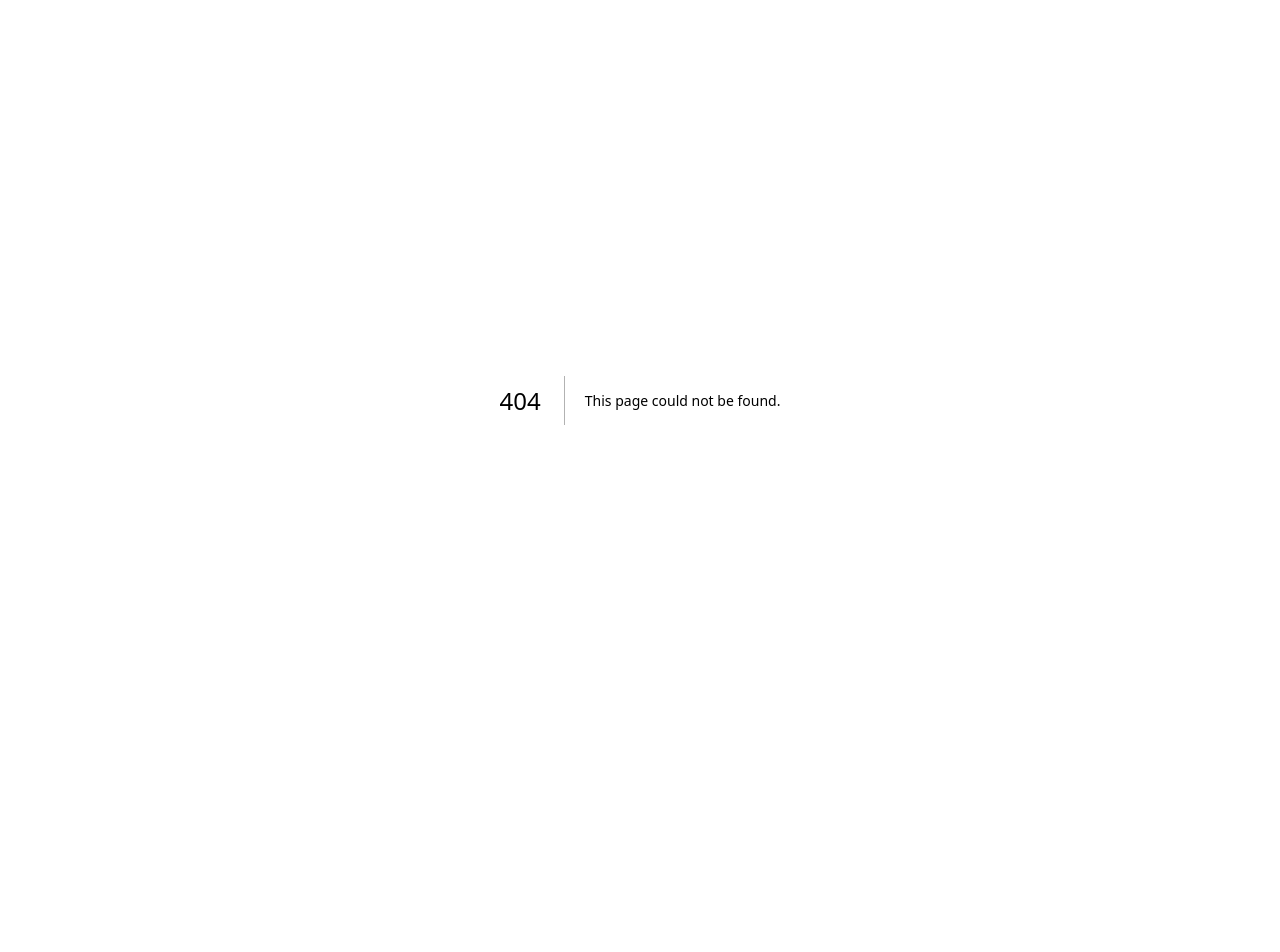
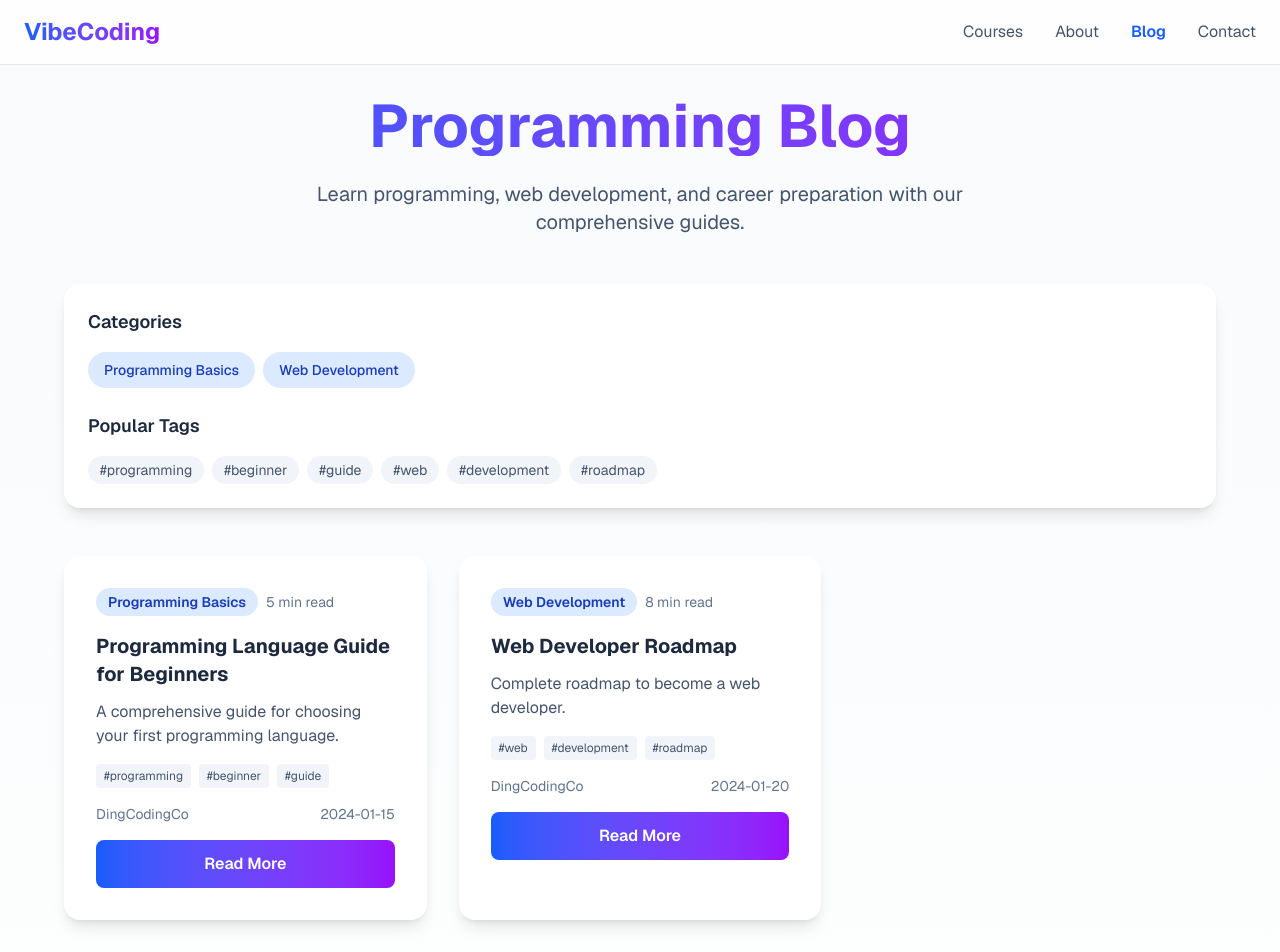
Before and after one commit to David-SY-Jeong/dingco-vibecoding, a Next.js app: page /blog in a window 1280 px wide. Before the commit this address had no page. Shown: the top 952 px of the page. Before the commit the page ends 800 px from the top, so only its background shows below. Built offline with nearby package versions, Linux system fonts and the light colour scheme.

Commit message:
fix: UTF-8 인코딩 문제 완전 해결
- Git에서 문제 파일 완전 제거 후 재생성
- 영어 콘텐츠로 임시 변경하여 인코딩 문제 방지
- 빌드 성공 확인
- Vercel 배포 준비 완료

```diff
--- /dev/null
+++ b/src/app/blog/page.tsx
@@ -0,0 +1,128 @@
+import { blogPosts, getAllCategories, getAllTags } from "@/data/blog";
+import Link from "next/link";
+
+export default function BlogPage() {
+  const categories = getAllCategories();
+  const tags = getAllTags();
+
+  return (
+    <div className="min-h-screen bg-gradient-to-b from-slate-50 to-white dark:from-slate-900 dark:to-slate-800">
+      <header className="fixed top-0 w-full bg-white/80 dark:bg-slate-900/80 backdrop-blur-md z-50 border-b border-slate-200 dark:border-slate-700">
+        <nav className="container mx-auto px-6 py-4 flex justify-between items-center">
+          <Link href="/" className="text-2xl font-bold bg-gradient-to-r from-blue-600 to-purple-600 bg-clip-text text-transparent">
+            VibeCoding
+          </Link>
+          <div className="hidden md:flex space-x-8">
+            <Link href="/#courses" className="text-slate-600 dark:text-slate-300 hover:text-blue-600 transition-colors">Courses</Link>
+            <Link href="/#about" className="text-slate-600 dark:text-slate-300 hover:text-blue-600 transition-colors">About</Link>
+            <Link href="/blog" className="text-blue-600 font-semibold">Blog</Link>
+            <Link href="/#contact" className="text-slate-600 dark:text-slate-300 hover:text-blue-600 transition-colors">Contact</Link>
+          </div>
+        </nav>
+      </header>
+
+      <main className="pt-24 pb-20 px-6">
+        <div className="container mx-auto max-w-6xl">
+          <div className="text-center mb-12">
+            <h1 className="text-4xl md:text-6xl font-bold mb-6 bg-gradient-to-r from-blue-600 to-purple-600 bg-clip-text text-transparent">
+              Programming Blog
+            </h1>
+            <p className="text-xl text-slate-600 dark:text-slate-300 max-w-3xl mx-auto">
+              Learn programming, web development, and career preparation with our comprehensive guides.
+            </p>
+          </div>
+
+          <div className="mb-12">
+            <div className="bg-white dark:bg-slate-800 rounded-2xl shadow-lg p-6">
+              <h3 className="text-lg font-semibold mb-4 text-slate-800 dark:text-white">Categories</h3>
+              <div className="flex flex-wrap gap-2 mb-6">
+                {categories.map((category) => (
+                  <span key={category} className="px-4 py-2 bg-blue-100 dark:bg-blue-900 text-blue-800 dark:text-blue-200 rounded-full text-sm font-medium">
+                    {category}
+                  </span>
+                ))}
+              </div>
+
+              <h3 className="text-lg font-semibold mb-4 text-slate-800 dark:text-white">Popular Tags</h3>
+              <div className="flex flex-wrap gap-2">
+                {tags.slice(0, 10).map((tag) => (
+                  <span key={tag} className="px-3 py-1 bg-slate-100 dark:bg-slate-700 text-slate-600 dark:text-slate-300 rounded-full text-sm">
+                    #{tag}
+                  </span>
+                ))}
+              </div>
+            </div>
+          </div>
+
+          <div className="grid md:grid-cols-2 lg:grid-cols-3 gap-8">
+            {blogPosts.map((post) => (
+              <article key={post.id} className="bg-white dark:bg-slate-800 rounded-2xl shadow-lg hover:shadow-xl transition-shadow overflow-hidden">
+                <div className="p-8">
+                  <div className="mb-4">
+                    <span className="inline-block bg-blue-100 dark:bg-blue-900 text-blue-800 dark:text-blue-200 text-sm font-semibold px-3 py-1 rounded-full">
+                      {post.category}
+                    </span>
+                    <span className="ml-2 text-slate-500 text-sm">
+                      {post.readTime} min read
+                    </span>
+                  </div>
+
+                  <h2 className="text-xl font-bold mb-3 text-slate-800 dark:text-white line-clamp-2">
+                    {post.title}
+                  </h2>
+
+                  <p className="text-slate-600 dark:text-slate-300 mb-4 line-clamp-3">
+                    {post.excerpt}
+                  </p>
+
+                  <div className="flex flex-wrap gap-2 mb-4">
+                    {post.tags.slice(0, 3).map((tag) => (
+                      <span key={tag} className="text-xs bg-slate-100 dark:bg-slate-700 text-slate-600 dark:text-slate-300 px-2 py-1 rounded">
+                        #{tag}
+                      </span>
+                    ))}
+                  </div>
+
+                  <div className="flex items-center justify-between text-sm text-slate-500 mb-4">
+                    <span>{post.author}</span>
+                    <span>{post.publishedAt}</span>
+                  </div>
+
+                  <Link
+                    href={`/blog/${post.slug}`}
+                    className="inline-block w-full bg-gradient-to-r from-blue-600 to-purple-600 text-white text-center py-3 rounded-lg font-semibold hover:shadow-lg transition-all duration-300 transform hover:scale-105"
+                  >
+                    Read More
+                  </Link>
+                </div>
+              </article>
+            ))}
+          </div>
+
+          <div className="mt-16 text-center">
+            <div className="bg-gradient-to-r from-blue-600 to-purple-600 rounded-2xl p-8 text-white">
+              <h3 className="text-2xl font-bold mb-4">Need More Learning Resources?</h3>
+              <p className="text-lg mb-6 opacity-90">
+                Learn programming with our systematic curriculum and practical projects.
+              </p>
+              <div className="flex flex-col sm:flex-row gap-4 justify-center">
+                <Link
+                  href="/#courses"
+                  className="bg-white text-blue-600 px-8 py-4 rounded-full font-semibold hover:bg-blue-50 transition-colors"
+                >
+                  View Courses
+                </Link>
+                <Link
+                  href="/#contact"
+                  className="border-2 border-white text-white px-8 py-4 rounded-full font-semibold hover:bg-white hover:text-blue-600 transition-colors"
+                >
+                  Contact Us
+                </Link>
+              </div>
+            </div>
+          </div>
+        </div>
+      </main>
+    </div>
+  );
+}
--- /dev/null
+++ b/src/data/blog.ts
@@ -0,0 +1,84 @@
+export interface BlogPost {
+  id: string;
+  title: string;
+  slug: string;
+  excerpt: string;
+  content: string;
+  author: string;
+  publishedAt: string;
+  updatedAt: string;
+  tags: string[];
+  category: string;
+  readTime: number;
+  featured: boolean;
+  seo: {
+    metaTitle: string;
+    metaDescription: string;
+    keywords: string[];
+  };
+}
+
+export const blogPosts: BlogPost[] = [
+  {
+    id: "1",
+    title: "Programming Language Guide for Beginners",
+    slug: "programming-language-guide-for-beginners",
+    excerpt: "A comprehensive guide for choosing your first programming language.",
+    content: "This is a sample blog post content about programming languages.",
+    author: "DingCodingCo",
+    publishedAt: "2024-01-15",
+    updatedAt: "2024-01-15",
+    tags: ["programming", "beginner", "guide"],
+    category: "Programming Basics",
+    readTime: 5,
+    featured: true,
+    seo: {
+      metaTitle: "Programming Language Guide for Beginners | VibeCoding",
+      metaDescription: "A comprehensive guide for choosing your first programming language.",
+      keywords: ["programming", "beginner", "guide", "language"]
+    }
+  },
+  {
+    id: "2",
+    title: "Web Developer Roadmap",
+    slug: "web-developer-roadmap",
+    excerpt: "Complete roadmap to become a web developer.",
+    content: "This is a sample blog post content about web development.",
+    author: "DingCodingCo",
+    publishedAt: "2024-01-20",
+    updatedAt: "2024-01-20",
+    tags: ["web", "development", "roadmap"],
+    category: "Web Development",
+    readTime: 8,
+    featured: true,
+    seo: {
+      metaTitle: "Web Developer Roadmap | VibeCoding",
+      metaDescription: "Complete roadmap to become a web developer.",
+      keywords: ["web", "development", "roadmap", "career"]
+    }
+  }
+];
+
+export function getBlogPostBySlug(slug: string): BlogPost | undefined {
+  return blogPosts.find(post => post.slug === slug);
+}
+
+export function getFeaturedPosts(): BlogPost[] {
+  return blogPosts.filter(post => post.featured);
+}
+
+export function getPostsByCategory(category: string): BlogPost[] {
+  return blogPosts.filter(post => post.category === category);
+}
+
+export function getPostsByTag(tag: string): BlogPost[] {
+  return blogPosts.filter(post => post.tags.includes(tag));
+}
+
+export function getAllCategories(): string[] {
+  return [...new Set(blogPosts.map(post => post.category))];
+}
+
+export function getAllTags(): string[] {
+  return [...new Set(blogPosts.flatMap(post => post.tags))];
+}
```
